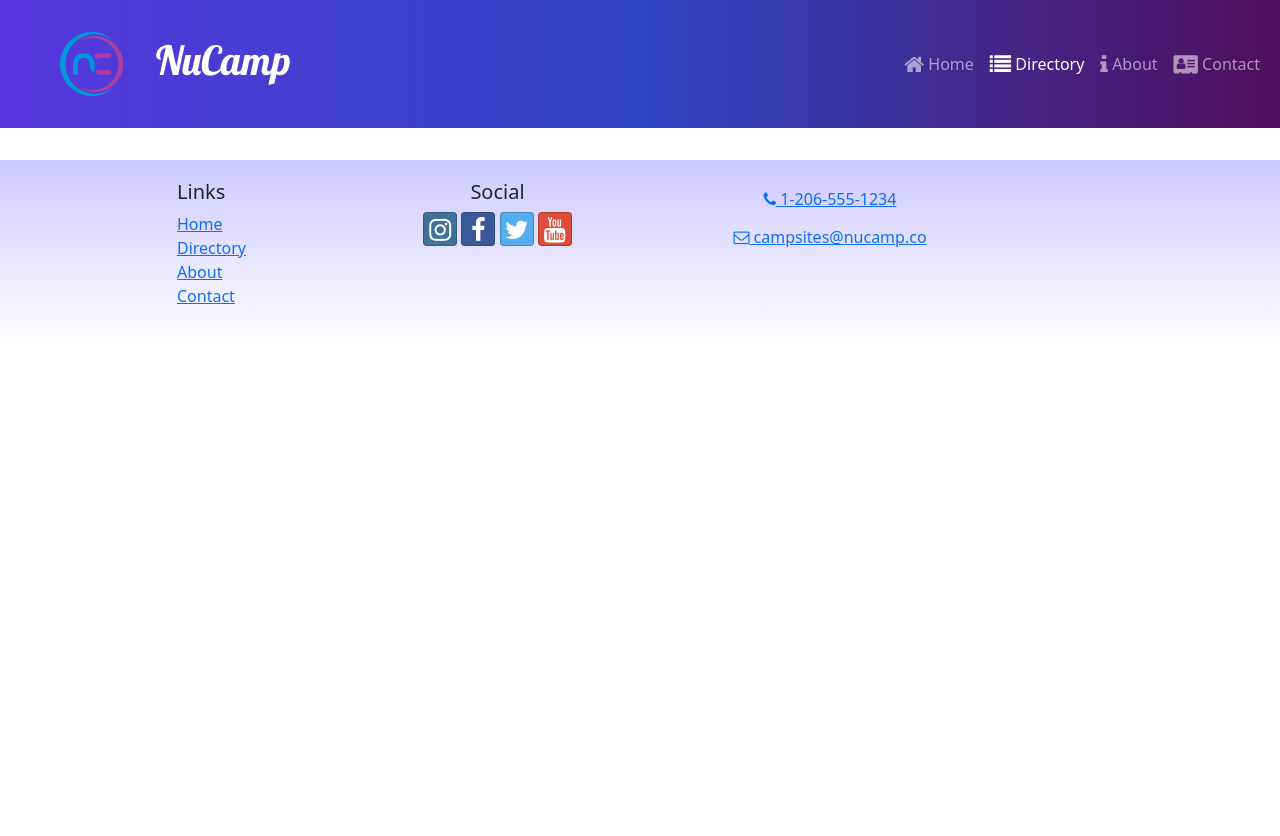
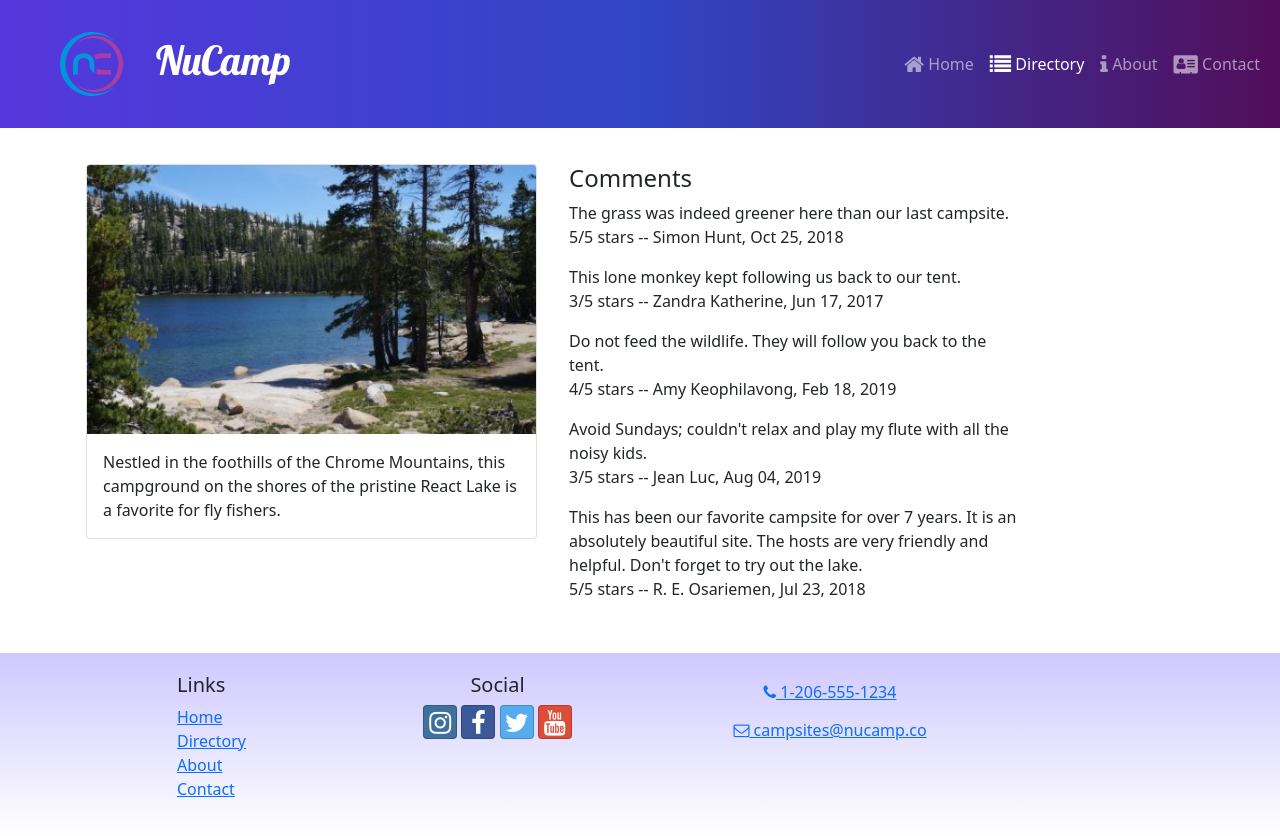
Before and after one commit to KickerJoe/React-NuCamp-Website, a React (Create React App) app: page /directory/0 in a window 1280 px wide. Before the commit the page ends 800 px from the top, so only its background shows below. Built offline with nearby package versions, Linux system fonts and the light colour scheme.

Commit message:
Added a comments section to the campsite detail page

```diff
--- a/src/App.js
+++ b/src/App.js
@@ -6,6 +6,7 @@
 import CampsitesDirectoryPage from './pages/CampsitesDirectoryPage';
 import Header from './components/Header';
 import Footer from './components/Footer';
+import CampsiteDetailPage from './pages/CampsiteDetailPage';
 
 function App() {
   return (
@@ -15,6 +16,10 @@
           <Route path ='/' element={<HomePage />}/>
           <Route path='contact' element={<ContactPage />}/>
           <Route path='directory' element={<CampsitesDirectoryPage />}/>
+          <Route
+            path='directory/:campsiteId'
+            element = { <CampsiteDetailPage /> }
+          />
         </Routes>
       <Footer />
     </div>
--- a/src/features/campsites/CampsiteCard.js
+++ b/src/features/campsites/CampsiteCard.js
@@ -1,8 +1,10 @@
 import { Card, CardImg, CardImgOverlay, CardTitle} from 'reactstrap';
+import { Link } from 'react-router-dom';
 
 const CampsiteCard = ({ campsite }) => {
-    const { image, name } = campsite;
+    const { id, image, name } = campsite;
     return(
+        <Link to={ `${id}` }>
             <Card>
                 <CardImg
                     width='100%'
@@ -13,6 +15,7 @@
                     <CardTitle>{ name }</CardTitle>
                 </CardImgOverlay>
             </Card>
+        </Link>
     );
 };
 
--- a/src/features/campsites/CampsiteDetail.js
+++ b/src/features/campsites/CampsiteDetail.js
@@ -4,7 +4,7 @@
     const { image, name, description } = campsite;
 
     return (
-        <Col md = '12' className='m-4'>
+        <Col md = '5' className='m-1'>
             <Card>
                 <CardImg top src= { image } alt ={ name } />
                 <CardBody>
--- a/src/features/campsites/CampsitesList.js
+++ b/src/features/campsites/CampsitesList.js
@@ -2,7 +2,7 @@
 import CampsiteCard from './CampsiteCard';
 import { selectAllCampsites } from './campsitesSlice';
 
-const CampsitesList = ({ setCampsiteId }) =>{
+const CampsitesList = () =>{
     const campsites = selectAllCampsites();
 
     return(
@@ -13,7 +13,6 @@
                         md='5'
                         className='m-4'
                         key={campsite.id}
-                        onClick={() => setCampsiteId(campsite.id)}
                     >
                         <CampsiteCard campsite={campsite}/>
                     </Col>
--- a/src/features/campsites/campsitesSlice.js
+++ b/src/features/campsites/campsitesSlice.js
@@ -9,7 +9,7 @@
 // };
 
 export const selectCampsiteById = (id) => {
-    return CAMPSITES.find((campsite) => campsite.id === id);
+    return CAMPSITES.find((campsite) => campsite.id === parseInt(id));
 };
 
 export const selectFeaturedCampsite = () => {
--- /dev/null
+++ b/src/features/comments/Comment.js
@@ -0,0 +1,15 @@
+import { formatDate } from '../../utils/formatDate';
+
+const Comment = ({ comment }) => {
+    const { text: commentText, rating, author, date } = comment;
+
+    return (
+        <p>
+            { commentText }
+            <br/>
+            { rating }/5 stars -- { author }, {formatDate(date)}
+        </p>
+    );
+};
+
+export default Comment;
--- /dev/null
+++ b/src/features/comments/CommentsList.js
@@ -0,0 +1,25 @@
+import { Col } from 'reactstrap';
+import Comment from './Comment';
+import { selectCommentsByCampsiteId } from './commentsSlice';
+
+const CommentsList = ({ campsiteId }) => {
+    const comments = selectCommentsByCampsiteId(campsiteId);
+
+    if(comments && comments.length > 0){
+        return(
+            <Col md='5' className='m-1'>
+                <h4>Comments</h4>
+                { comments.map((comment) => {
+                    return <Comment key= {comment.id} comment = {comment} />;
+                })}
+            </Col>
+        );
+    }
+    return (
+        <Col md='5' className='m-1'>
+            There are no comments for the campsite yet.
+        </Col>
+    );
+};
+
+export default CommentsList;
--- /dev/null
+++ b/src/features/comments/commentsSlice.js
@@ -0,0 +1,5 @@
+import { COMMENTS } from '../../app/shared/COMMENTS';
+
+export const selectCommentsByCampsiteId = (campsiteId) => {
+    return COMMENTS.filter((comment) => comment.campsiteId === parseInt(campsiteId));
+};
--- /dev/null
+++ b/src/pages/CampsiteDetailPage.js
@@ -0,0 +1,21 @@
+import { Comtainer, Container, Row } from 'reactstrap';
+import { useParams } from 'react-router-dom';
+import { selectCampsiteById } from '../features/campsites/campsitesSlice';
+import CampsiteDetail from '../features/campsites/CampsiteDetail';
+import CommentsList from '../features/comments/CommentsList';
+
+const CampsiteDetailPage = () => {
+    const { campsiteId } = useParams();
+    const campsite = selectCampsiteById(campsiteId);
+
+    return (
+        <Container>
+            <Row>
+                <CampsiteDetail campsite = {campsite} />
+                <CommentsList campsiteId = { campsiteId } />
+            </Row>
+        </Container>
+    )
+};
+
+export default CampsiteDetailPage;
--- a/src/pages/CampsitesDirectoryPage.js
+++ b/src/pages/CampsitesDirectoryPage.js
@@ -1,23 +1,12 @@
-import { useState } from 'react';
-import { Container, Row, Col } from 'reactstrap';
-import CampsiteDetail from '../features/campsites/CampsiteDetail';
+import { Container } from 'reactstrap';
 import CampsitesList from '../features/campsites/CampsitesList';
-import { selectCampsiteById } from '../features/campsites/campsitesSlice';
+
 
 const CampsiteDirectoryPage = () => {
-    const [campsiteId, setCampsiteId] = useState(0);
-    const selectedCampsite = selectCampsiteById(campsiteId);
+
     return(
         <Container>
-
-            <Row>
-                <Col sm='5' md='7'>
-                    <CampsitesList setCampsiteId = { setCampsiteId }/>
-                </Col>
-                <Col sm='7' md='5'>
-                    <CampsiteDetail  campsite = { selectedCampsite }/>
-                </Col>
-            </Row>
+            <CampsitesList />
         </Container>
     );
 };
--- /dev/null
+++ b/src/utils/formatDate.js
@@ -0,0 +1,7 @@
+export const formatDate = (date) => {
+   return new Intl.DateTimeFormat('en-US', {
+        year: 'numeric',
+        month: 'short',
+        day: '2-digit'
+   }).format(new Date(Date.parse(date)))
+};
```
Lines whose indentation alone changed are shown as unchanged.
